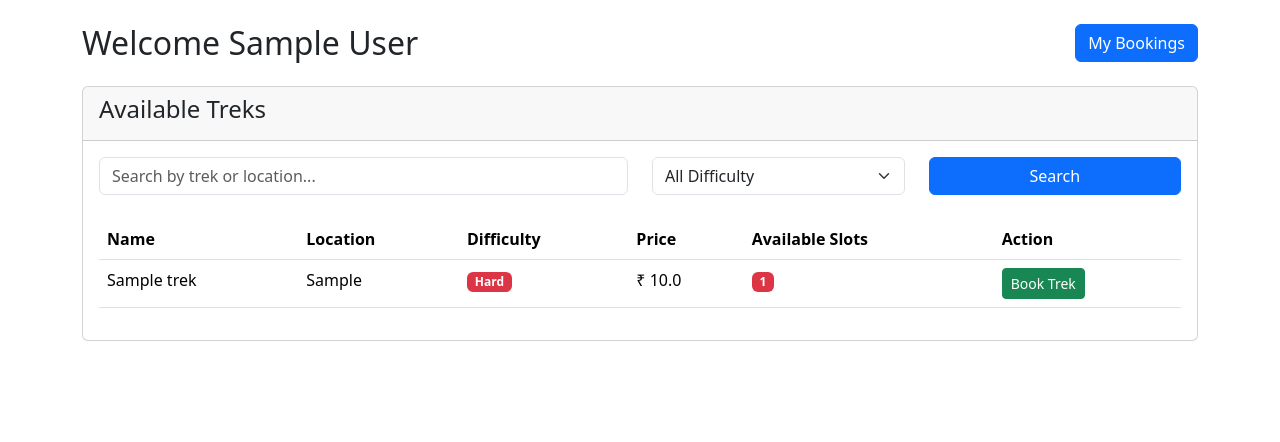
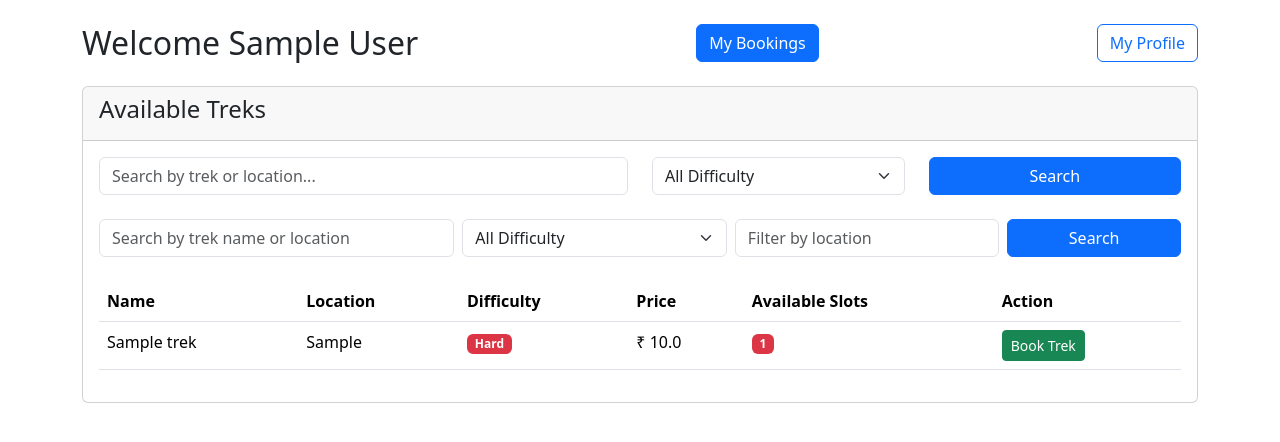
Before and after one commit to 25f2001803/25f2001803, a Flask app: page /user in a window 1280 px wide. Shown: the part 56-498 px from the top of the page. Run offline with Flask 3, Linux system fonts and the light colour scheme; a user stored in the database is signed in; tables that the repository leaves empty hold one stand-in row (values such as "Sample post").

Commit message:
Milestone 5: User Dashboard and Trek Booking System completed

```diff
--- a/routes/user.py
+++ b/routes/user.py
@@ -5,6 +5,7 @@ from constants import TREK_OPEN
 from models.booking import Booking
 from sqlalchemy import or_
 from extensions import db
+from models.user import User
 from constants import (
     BOOKING_BOOKED,
     PAYMENT_PENDING,
@@ -15,15 +16,16 @@ from constants import (
     BOOKING_CANCELLED,
     PAYMENT_PENDING,
 )
+from constants import ROLE_USER,TREK_OPEN
 
 user = Blueprint("user", __name__)
 
 @user.route("/user")
 @login_required
 def user_dashboard():
-
-    search = request.args.get("search", "")
-    difficulty = request.args.get("difficulty", "")
+    search = request.args.get("search", "").strip()
+    difficulty = request.args.get("difficulty", "").strip()
+    location = request.args.get("location", "").strip()
 
     query = Trek.query.filter_by(status=TREK_OPEN)
 
@@ -38,13 +40,17 @@ def user_dashboard():
     if difficulty:
         query = query.filter(Trek.difficulty == difficulty)
 
+    if location:
+        query = query.filter(Trek.location.ilike(f"%{location}%"))
+
     treks = query.all()
 
     return render_template(
         "user_dashboard.html",
         treks=treks,
         search=search,
-        difficulty=difficulty
+        difficulty=difficulty,
+        location=location
     )
 
 @user.route("/book/<int:trek_id>")
@@ -125,3 +131,40 @@ def cancel_booking(booking_id):
         flash("Booking cancelled successfully.", "success")
 
     return redirect(url_for("user.my_bookings"))
+
+@user.route("/user/profile", methods=["GET", "POST"])
+@login_required
+def user_profile():
+
+    if current_user.role != ROLE_USER:
+        return "Unauthorized", 403
+
+    if request.method == "POST":
+        name = request.form["name"].strip()
+        email = request.form["email"].strip()
+        password = request.form["password"]
+        confirm_password = request.form["confirm_password"]
+
+        existing_user = User.query.filter(
+            User.email == email,
+            User.id != current_user.id
+        ).first()
+
+        if existing_user:
+            flash("Email already exists.", "danger")
+            return redirect(url_for("user.user_profile"))
+
+        current_user.name = name
+        current_user.email = email
+
+        if password:
+            if password != confirm_password:
+                flash("Passwords do not match.", "danger")
+                return redirect(url_for("user.user_profile"))
+            current_user.set_password(password)
+
+        db.session.commit()
+        flash("Profile updated successfully!", "success")
+        return redirect(url_for("user.user_profile"))
+
+    return render_template("user_profile.html")
--- a/templates/user_dashboard.html
+++ b/templates/user_dashboard.html
@@ -15,6 +15,9 @@ User Dashboard
     <a href="{{ url_for('user.my_bookings') }}"
        class="btn btn-primary">
         My Bookings
+    </a>
+    <a href="{{ url_for('user.user_profile') }}" class="btn btn-outline-primary">
+        My Profile
     </a>
 
 </div>
@@ -82,6 +85,40 @@ User Dashboard
 
         </div>
 
+    </form>
+    <form method="GET" action="{{ url_for('user.user_dashboard') }}" class="row g-2 mb-4">
+        <div class="col-md-4">
+            <input
+                type="text"
+                name="search"
+                class="form-control"
+                placeholder="Search by trek name or location"
+                value="{{ search }}"
+            >
+        </div>
+
+        <div class="col-md-3">
+            <select name="difficulty" class="form-select">
+                <option value="">All Difficulty</option>
+                <option value="Easy" {% if difficulty == "Easy" %}selected{% endif %}>Easy</option>
+                <option value="Moderate" {% if difficulty == "Moderate" %}selected{% endif %}>Moderate</option>
+                <option value="Hard" {% if difficulty == "Hard" %}selected{% endif %}>Hard</option>
+            </select>
+        </div>
+
+        <div class="col-md-3">
+            <input
+                type="text"
+                name="location"
+                class="form-control"
+                placeholder="Filter by location"
+                value="{{ location }}"
+            >
+        </div>
+
+        <div class="col-md-2 d-grid">
+            <button class="btn btn-primary" type="submit">Search</button>
+        </div>
     </form>
 
         <table class="table table-hover">
```
Also changed, not shown: templates/my_bookings.html (+15 -38 lines), templates/user_profile.html (added, +44 -0 lines).
